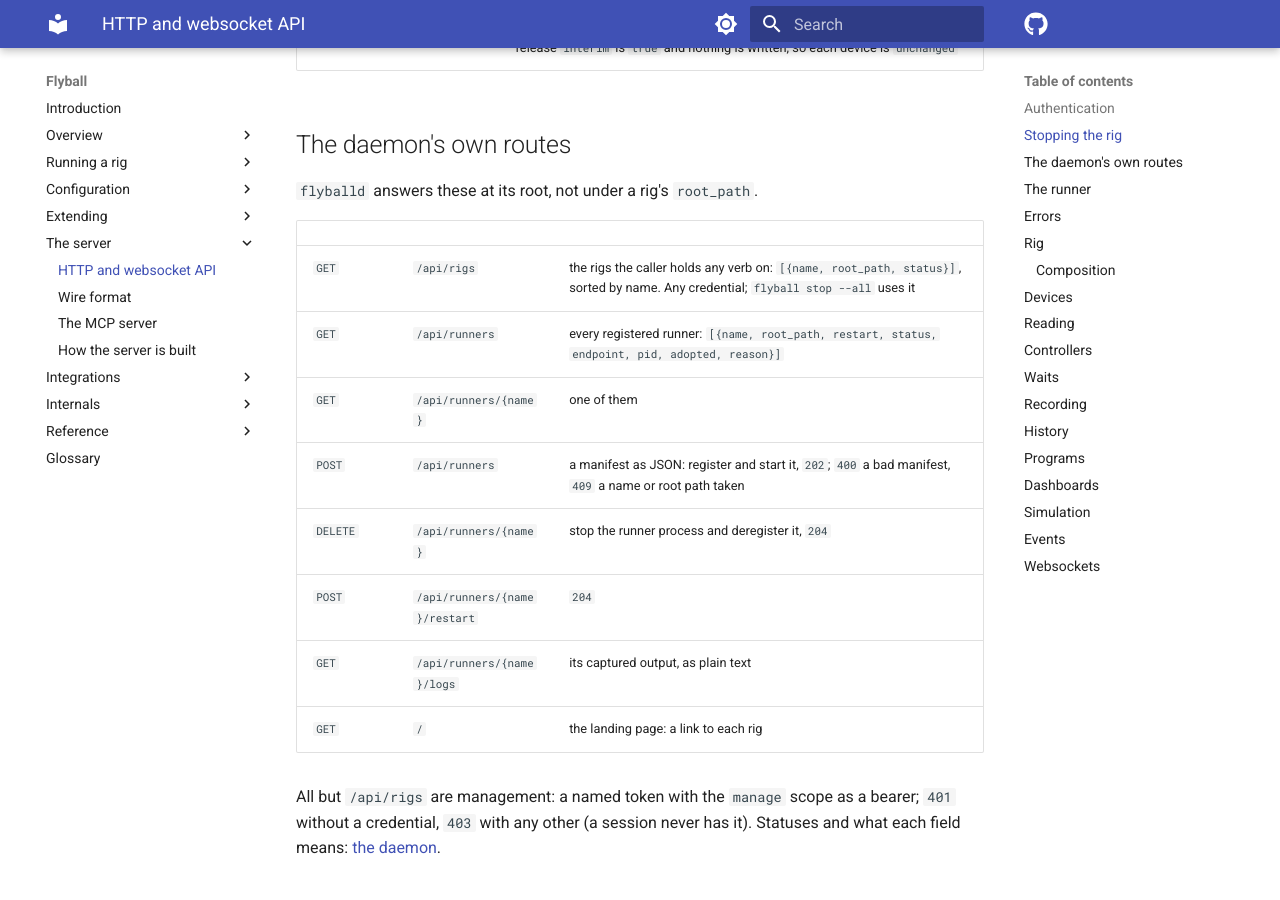
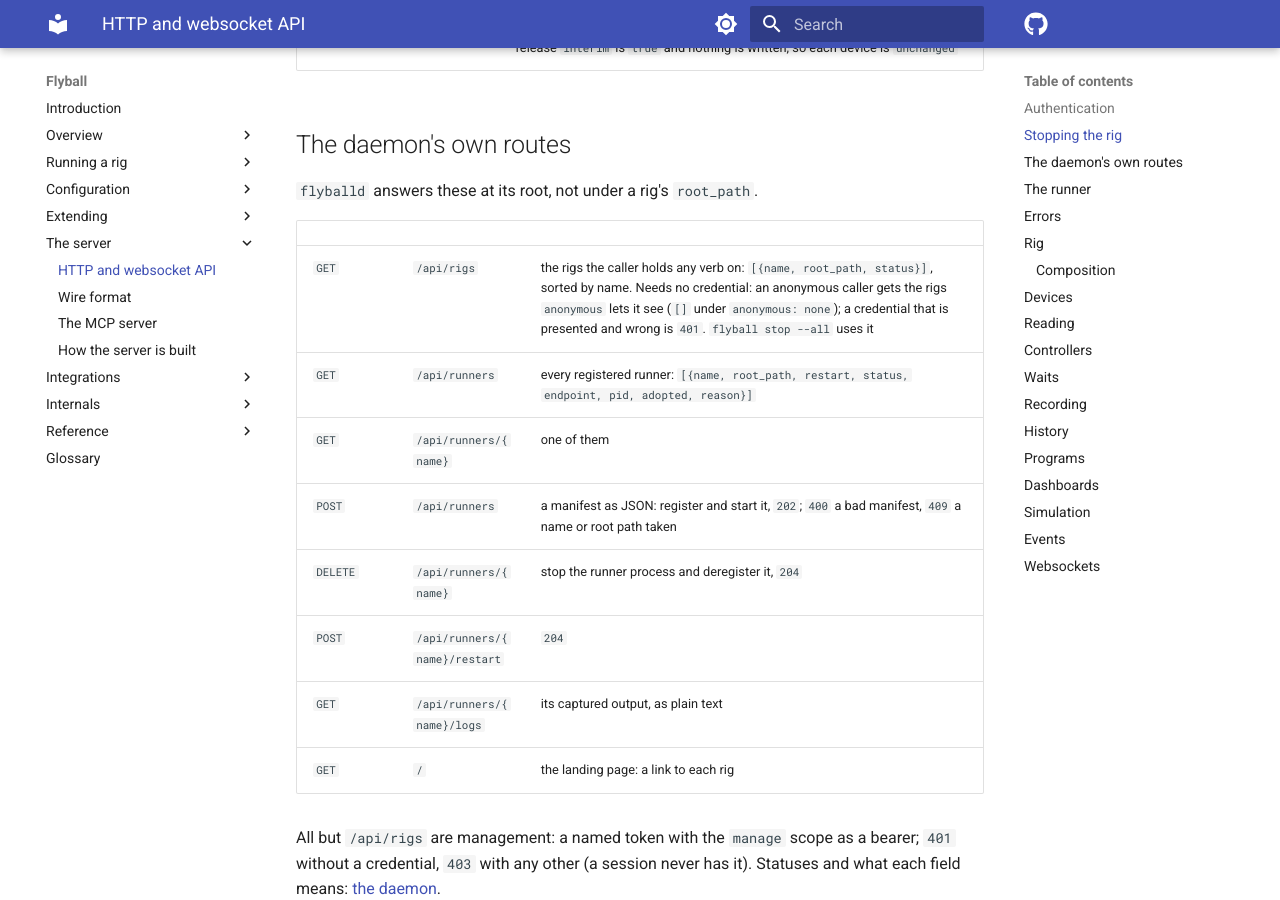
Before and after one commit to bengineer42/flyball, an MkDocs documentation site: the page built from book/src/4-server/api.md, in a window 1280 px wide and 900 px high, scrolled down 3152 px. Built offline with MkDocs 1.6.1 and Material for MkDocs 9.7.7, drawn with Linux system fonts in a browser that asks for light colours; comment, search, counter and statistics services are not loaded; the version menu is left out.

Commit message:
sec: the book said GET /api/rigs needs a credential; it answers an anonymous caller with the rigs anonymous may see ([] under anonymous: none), and says so
Signed-off-by: Bengineer <158306087+bengineer42@users.noreply.github.com>

```diff
--- a/book/src/4-server/api.md
+++ b/book/src/4-server/api.md
@@ -86,7 +86,7 @@ sit under its `root_path` the same way.
 
 | | | |
 | --- | --- | --- |
-| `GET` | `/api/rigs` | the rigs the caller holds any verb on: `[{name, root_path, status}]`, sorted by name. Any credential; `flyball stop --all` uses it |
+| `GET` | `/api/rigs` | the rigs the caller holds any verb on: `[{name, root_path, status}]`, sorted by name. Needs no credential: an anonymous caller gets the rigs `anonymous` lets it see (`[]` under `anonymous: none`); a credential that is presented and wrong is `401`. `flyball stop --all` uses it |
 | `GET` | `/api/runners` | every registered runner: `[{name, root_path, restart, status, endpoint, pid, adopted, reason}]` |
 | `GET` | `/api/runners/{name}` | one of them |
 | `POST` | `/api/runners` | a manifest as JSON: register and start it, `202`; `400` a bad manifest, `409` a name or root path taken |
```
